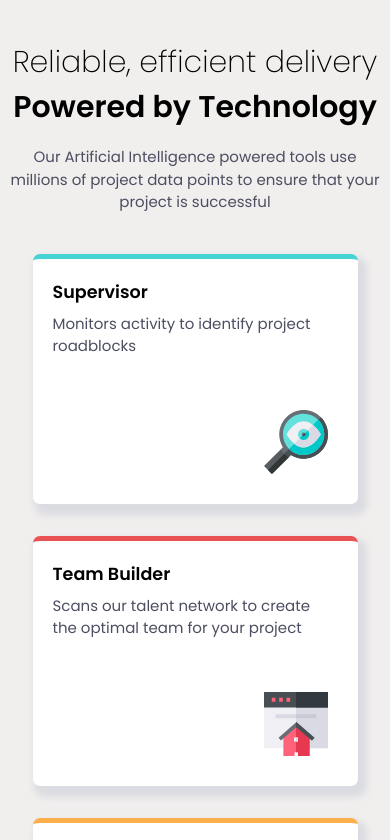
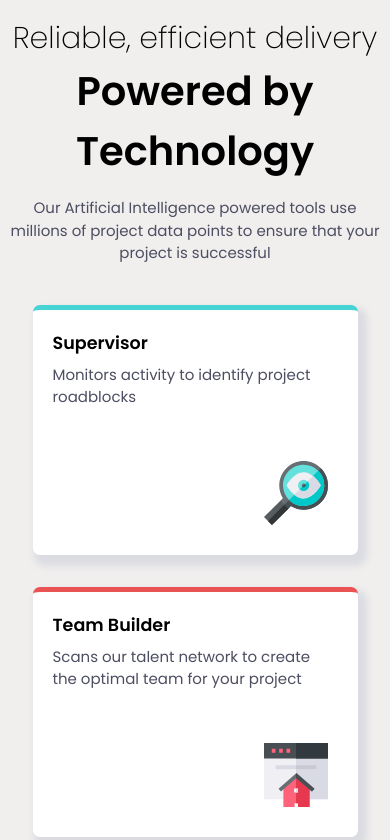
Before and after one commit to Buggy-ATL/FrontendMentor_FourCard, a plain HTML site: page index.html in a window 390 px wide. Shown: the top 840 px of the page. Drawn offline with Linux system fonts and the light colour scheme.

Commit message:
first changes

```diff
--- a/CSS/mobile_style.css
+++ b/CSS/mobile_style.css
@@ -1,8 +1,16 @@
 /* Smartphones */
 @media only screen and (max-width: 600px) {
+  .container {
+    padding-top: 0.5rem;
+  }
+
   header {
     margin: 0.5rem;
     text-align: center;
+  }
+
+  .span-dark {
+    font-size: 2.5rem;
   }
 
   .header-para {
--- a/CSS/style.css
+++ b/CSS/style.css
@@ -27,6 +27,14 @@ body {
 /* Header */
 header {
   text-align: center;
+}
+
+.span-light {
+  font-weight: 200;
+}
+
+.span-dark {
+  font-weight: 600;
 }
 
 .header-para {
--- a/index.html
+++ b/index.html
@@ -25,9 +25,8 @@
     <div class="container">
       <header id="header">
         <h1>
-          <span style="font-weight: 200;">Reliable, efficient delivery</span
-          ><br />
-          <span style="font-weight: 600;">Powered by Technology</span>
+          <span class="span-light">Reliable, efficient delivery</span><br />
+          <span class="span-dark">Powered by Technology</span>
         </h1>
         <p class="header-para">
           Our Artificial Intelligence powered tools use millions of project data
```
